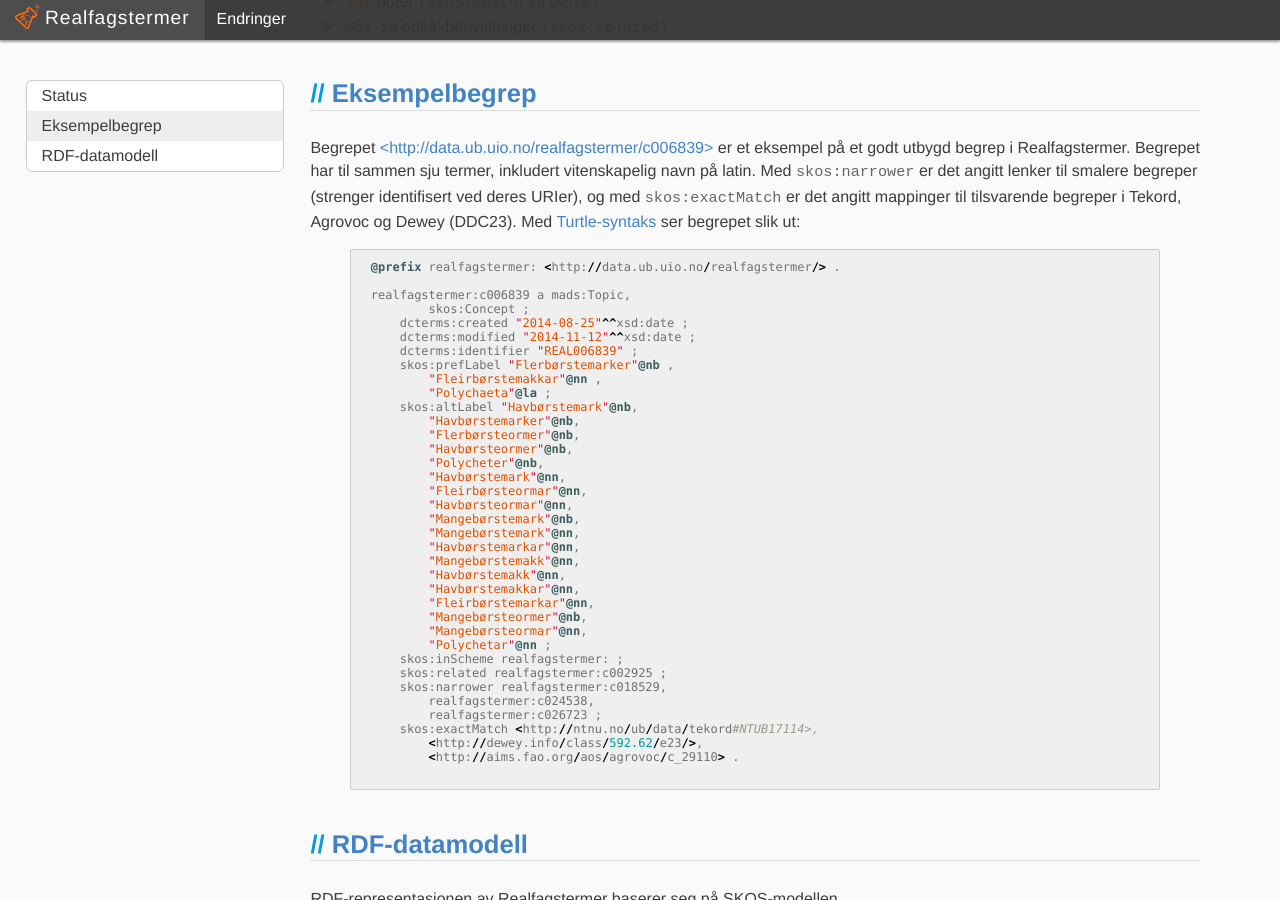
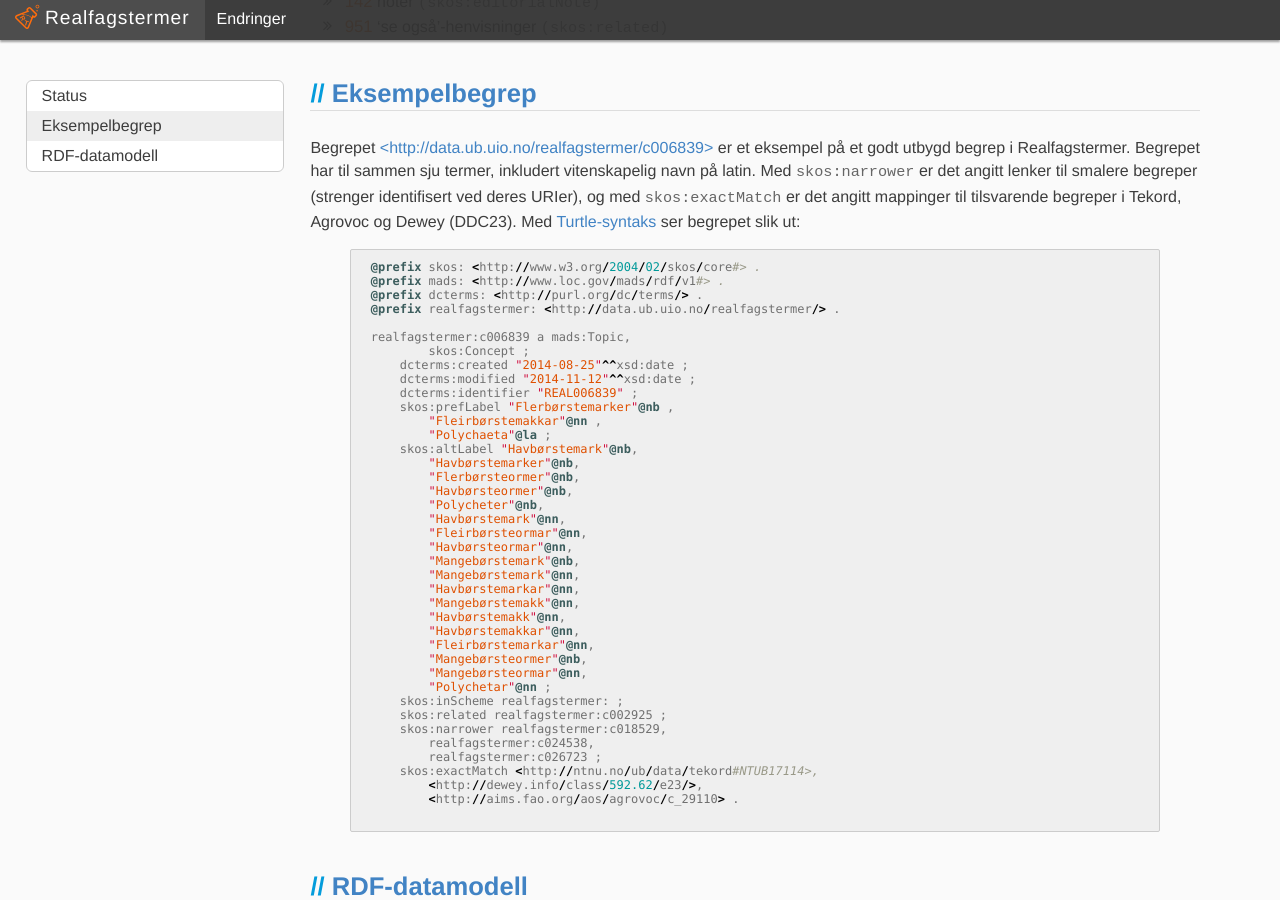
Before and after one commit to realfagstermer/realfagstermer.github.io, a Jekyll site: the page built from index.html, in a window 1280 px wide and 900 px high, scrolled down 679 px. Built offline with Jekyll 4.4.1, drawn with Linux system fonts in a browser that asks for light colours; nearby versions of some CDN libraries; library files that are not in the unit come from our copies.

Commit message:
Add prefixes

```diff
--- a/index.html
+++ b/index.html
@@ -107,6 +107,9 @@ title: Realfagstermer
     -->
 
     {% highlight python %}
+@prefix skos: <http://www.w3.org/2004/02/skos/core#> .
+@prefix mads: <http://www.loc.gov/mads/rdf/v1#> .
+@prefix dcterms: <http://purl.org/dc/terms/> .
 @prefix realfagstermer: <http://data.ub.uio.no/realfagstermer/> .
 
 realfagstermer:c006839 a mads:Topic,
```
